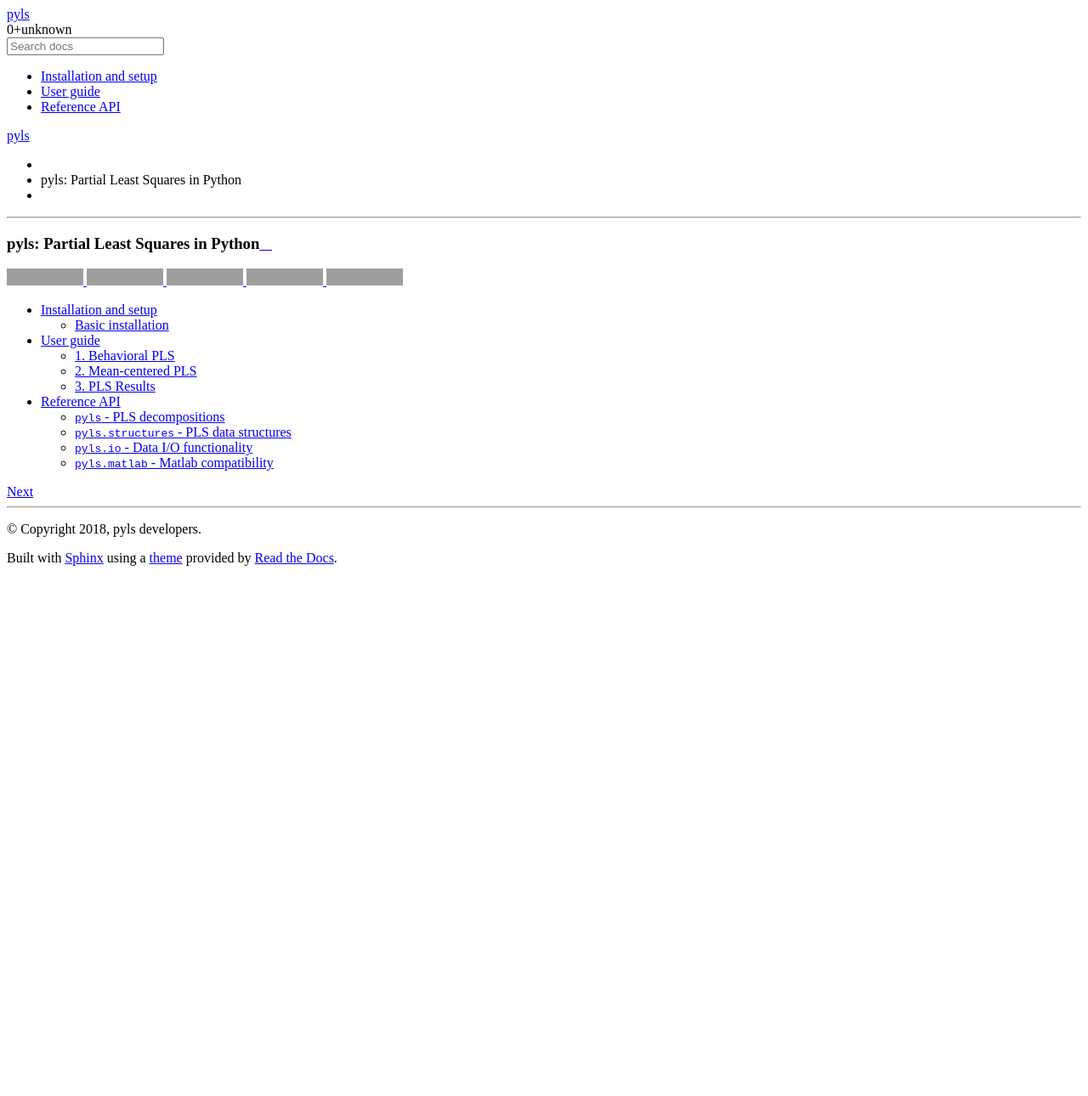
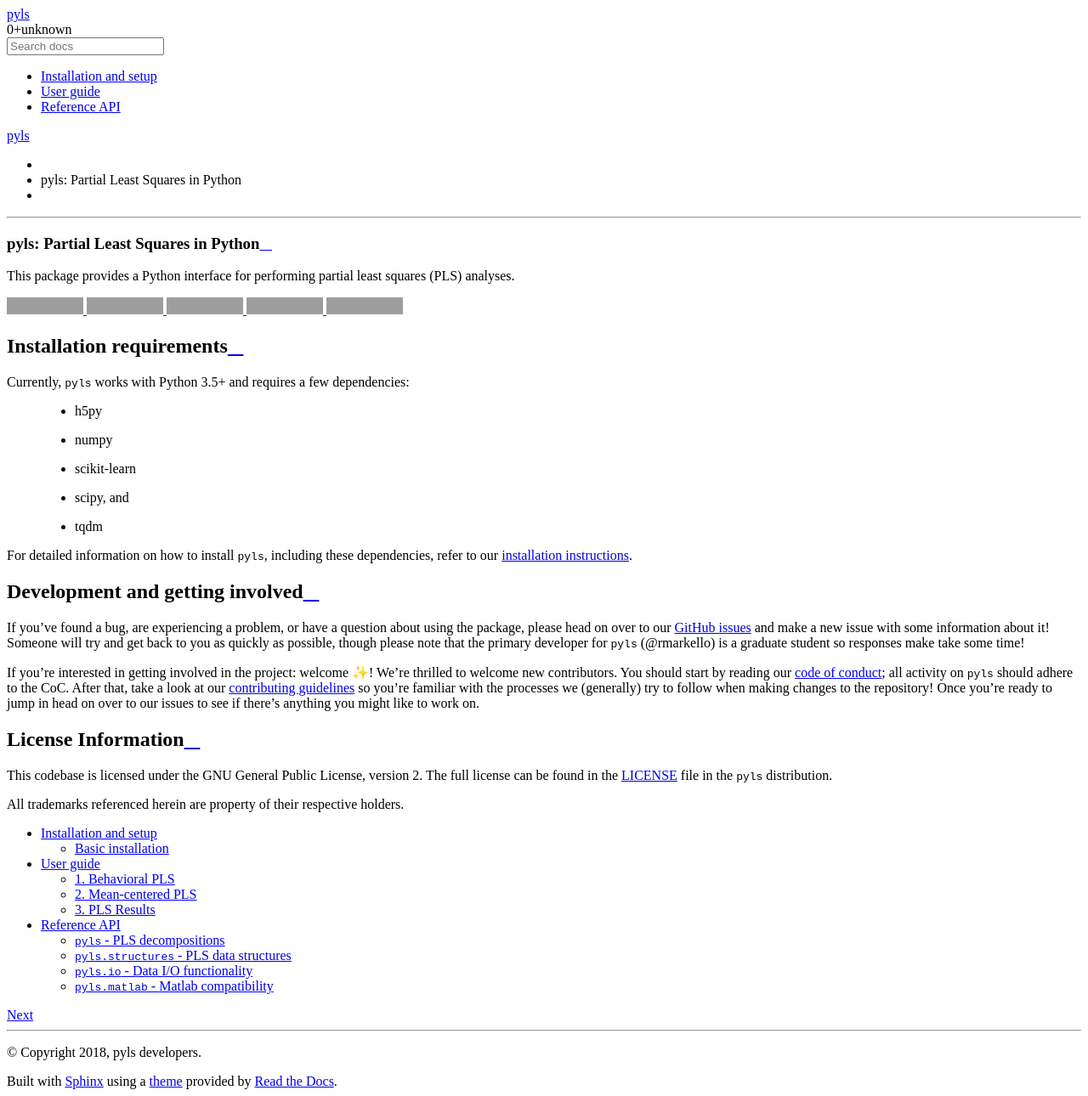
Before and after one commit to netneurolab/pypyls, a Sphinx documentation site: the page built from docs/index.rst, in a window 1280 px wide. Shown: the whole page at 85% size. Built offline with Sphinx 7.4.7 and the Read the Docs theme 2.0.0, drawn with Linux system fonts in a browser that asks for light colours; before the commit the page ends 900 px from its top, so only the background shows below that; grey boxes are pictures that could not be loaded.

Commit message:
[DOC] Minor text on docs landing page

```diff
--- a/docs/index.rst
+++ b/docs/index.rst
@@ -1,6 +1,9 @@
 =====================================
 pyls: Partial Least Squares in Python
 =====================================
+
+This package provides a Python interface for performing partial least squares
+(PLS) analyses.
 
 .. image:: https://travis-ci.org/rmarkello/pyls.svg?branch=master
    :target: https://travis-ci.org/rmarkello/pyls
@@ -13,9 +16,60 @@ pyls: Partial Least Squares in Python
 .. image:: http://img.shields.io/badge/License-GPL%202.0-blue.svg
    :target: https://opensource.org/licenses/GPL-2.0
 
+.. readme_installation:
+
+Installation requirements
+-------------------------
+Currently, ``pyls`` works with Python 3.5+ and requires a few dependencies:
+
+    - h5py
+    - numpy
+    - scikit-learn
+    - scipy, and
+    - tqdm
+
+For detailed information on how to install ``pyls``, including these
+dependencies, refer to our `installation instructions`_.
+
+.. readme_development:
+
+Development and getting involved
+--------------------------------
+
+If you've found a bug, are experiencing a problem, or have a question about
+using the package, please head on over to our `GitHub issues`_ and make a new
+issue with some information about it! Someone will try and get back to you
+as quickly as possible, though please note that the primary developer for
+``pyls`` (@rmarkello) is a graduate student so responses make take some time!
+
+If you're interested in getting involved in the project: welcome |sparkles|!
+We're thrilled to welcome new contributors. You should start by reading our
+`code of conduct`_; all activity on ``pyls`` should adhere to the CoC. After
+that, take a look at our `contributing guidelines`_ so you're familiar with the
+processes we (generally) try to follow when making changes to the repository!
+Once you're ready to jump in head on over to our issues to see if there's
+anything you might like to work on.
+
+.. readme_licensing:
+
+License Information
+-------------------
+
+This codebase is licensed under the GNU General Public License, version 2. The
+full license can be found in the `LICENSE`_ file in the ``pyls`` distribution.
+
+All trademarks referenced herein are property of their respective holders.
+
 .. toctree::
    :maxdepth: 2
 
    installation
    usage
    api
+
+.. |sparkles| replace:: ✨
+.. _code of conduct: https://github.com/rmarkello/pyls/blob/master/CODE_OF_CONDUCT.md
+.. _contributing guidelines: https://github.com/rmarkello/pyls/blob/master/CONTRIBUTING.md
+.. _GitHub issues: https://github.com/rmarkello/pyls/issues
+.. _installation instructions: https://pyls.readthedocs.io/en/latest/installation.html
+.. _LICENSE: https://github.com/rmarkello/pyls/blob/master/LICENSE
```
